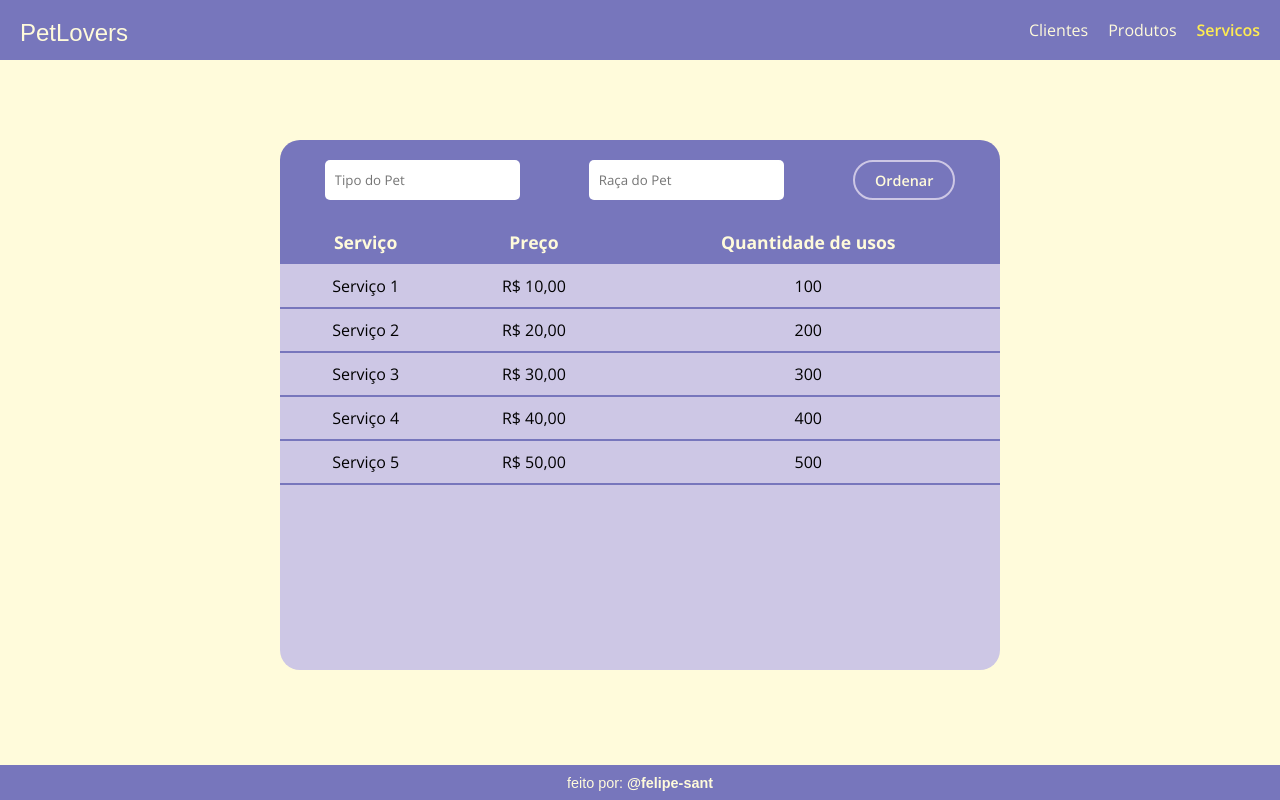
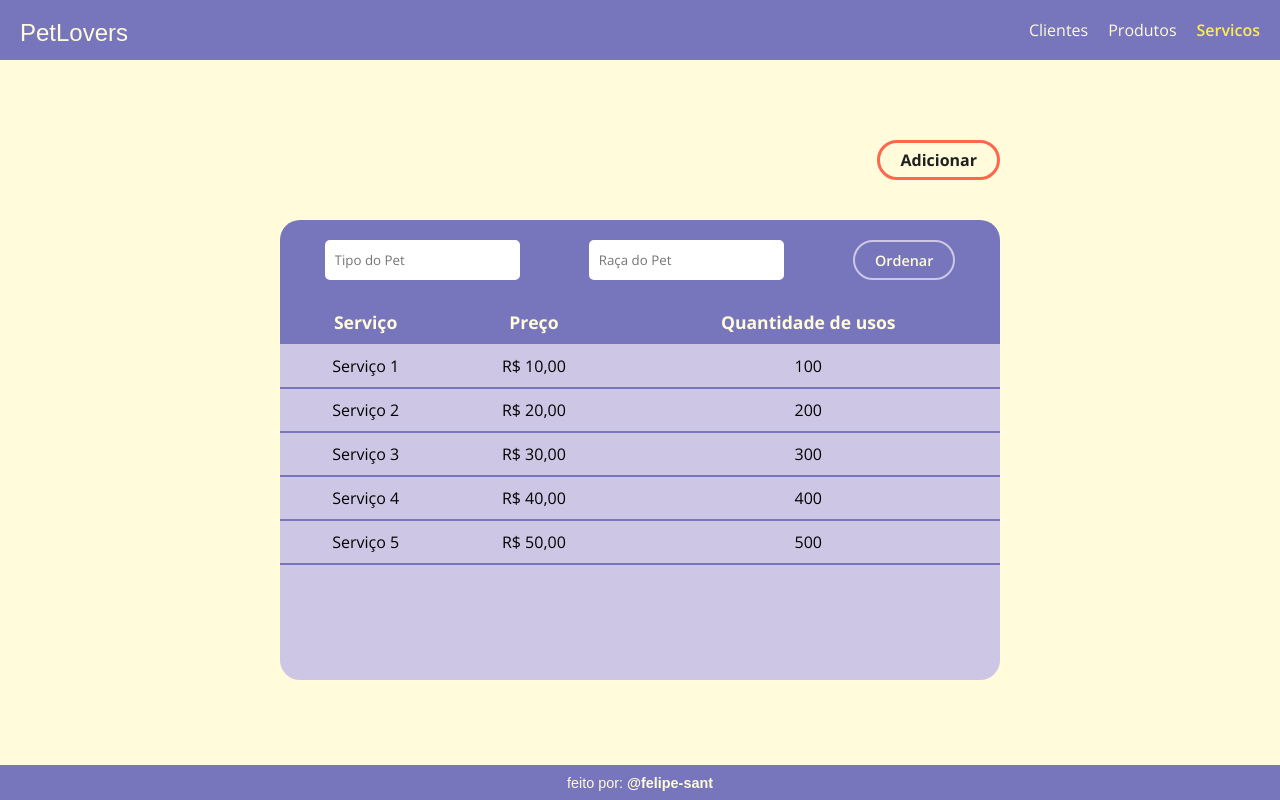
Before and after one commit to felipe-sant/PetLovers, a React (Create React App) app: page /servicos in a window 1280 px wide. Built offline with nearby package versions, Linux system fonts and the light colour scheme; a web font is replaced by a local one.

Commit message:
adicionando botao de relatorio

```diff
--- /dev/null
+++ b/src/components/botao.component.tsx
@@ -0,0 +1,31 @@
+import React from "react";
+import adicionar from "../styles/botaoAdicionar.module.css"
+import relatorio from "../styles/botaoRelatorio.module.css";
+
+type BotaoProps = {
+    texto: string,
+    effect: () => void
+    tipo: "adicionar" | "relatorio"
+}
+
+class Botao extends React.Component<BotaoProps> {
+    render() {
+        if (this.props.tipo === "adicionar") {
+            return (
+                <button onClick={this.props.effect} className={adicionar.botao}>
+                    {this.props.texto}
+                </button>
+            )
+        }
+
+        if (this.props.tipo === "relatorio") {
+            return (
+                <button onClick={this.props.effect} className={relatorio.botao}>
+                    {this.props.texto}
+                </button>
+            )
+        }
+    }
+}
+
+export default Botao
--- a/src/components/botaoAdicionar.component.tsx
+++ /dev/null
@@ -1,19 +0,0 @@
-import React from "react";
-import styles from "../styles/botao.module.css";
-
-type BotaoProps = {
-    texto: string,
-    effect: () => void
-}
-
-class BotaoAdicionar extends React.Component<BotaoProps> {
-    render() {
-        return (
-            <button onClick={this.props.effect} className={styles.botao}>
-                {this.props.texto}
-            </button>
-        )
-    }
-}
-
-export default BotaoAdicionar
--- a/src/pages/clientes.page.tsx
+++ b/src/pages/clientes.page.tsx
@@ -2,13 +2,13 @@ import React from "react";
 import Navbar from "../components/navbar.component";
 import Footer from "../components/footer.component";
 import styles from "../styles/clientes.module.css";
-import BotaoAdicionar from "../components/botaoAdicionar.component";
 import ItemCliente from "../components/itemCliente.component";
 import Cliente from "../model/cliente";
 import CPF from "../model/cpf";
 import Telefone from "../model/telefone";
 import RG from "../model/rg";
 import Pet from "../model/pet";
+import Botao from "../components/botao.component";
 
 let clientes:Array<Cliente> = []
 
@@ -65,7 +65,8 @@ class Clientes extends React.Component {
                     <div className={styles.conteudo}>
                         <main>
                             <div className={styles.botoes}>
-                                <BotaoAdicionar texto="Adicionar" effect={AdicionarCliente} />
+                                <Botao tipo="relatorio" texto="Relatório" effect={() => {}} />
+                                <Botao tipo="adicionar" texto="Adicionar" effect={AdicionarCliente} />
                             </div>
                             <div className={styles.listagem}>
                                 {clientes.map(element => {
--- a/src/pages/produtos.page.tsx
+++ b/src/pages/produtos.page.tsx
@@ -2,6 +2,7 @@ import React from "react";
 import Footer from "../components/footer.component";
 import Navbar from "../components/navbar.component";
 import styles from "../styles/produtoServicos.module.css";
+import Botao from "../components/botao.component";
 
 class Produtos extends React.Component {
     render() {
@@ -9,6 +10,9 @@ class Produtos extends React.Component {
             <>
                 <Navbar />
                 <main className={styles.main}>
+                    <div className={styles.botoes}>
+                        <Botao tipo="adicionar" texto="Adicionar" effect={() => {}} />
+                    </div>
                     <div className={styles.filtro}>
                         <form action="">
                             <input type="text" placeholder="Tipo do Pet"/>
--- a/src/pages/servicos.page.tsx
+++ b/src/pages/servicos.page.tsx
@@ -2,6 +2,7 @@ import React from "react";
 import Footer from "../components/footer.component";
 import Navbar from "../components/navbar.component";
 import styles from "../styles/produtoServicos.module.css"
+import Botao from "../components/botao.component";
 
 class Servicos extends React.Component {
     render() {
@@ -9,6 +10,9 @@ class Servicos extends React.Component {
             <>
                 <Navbar />
                 <main className={styles.main}>
+                    <div className={styles.botoes}>
+                        <Botao tipo="adicionar" texto="Adicionar" effect={() => {}} />
+                    </div>
                     <div className={styles.filtro}>
                         <form action="">
                             <input type="text" placeholder="Tipo do Pet"/>
--- /dev/null
+++ b/src/styles/botaoRelatorio.module.css
@@ -0,0 +1,22 @@
+.botao {
+    background-color: var(--branco);
+
+    height: 40px;
+    padding: 0px 20px;
+
+    font-family: var(--text);
+    font-size: 1rem;
+    font-weight: bold;
+    color: var(--preto);
+
+    border: 3px solid var(--amarelo);
+    border-radius: 20px;
+
+    cursor: pointer;
+    transition: background-color 0.1s, color 0.1s;
+}
+
+.botao:hover {
+    background-color: var(--amarelo);
+    color: var(--branco);
+}
--- a/src/styles/clientes.module.css
+++ b/src/styles/clientes.module.css
@@ -95,7 +95,7 @@
     padding: 20px;
 
     display: flex;
-    justify-content: flex-end;
+    justify-content: space-between;
     align-items: center;
 }
 
--- a/src/styles/produtoServicos.module.css
+++ b/src/styles/produtoServicos.module.css
@@ -1,3 +1,10 @@
+.botoes {
+    display: flex;
+    flex-direction: row;
+    justify-content: end;
+    margin-bottom: 40px;
+}
+
 .filtro form {
     background-color: var(--azul);
     padding: 20px;
@@ -39,9 +46,9 @@
     background-color: var(--azulClaro);
     border-bottom-left-radius: 20px;
     border-bottom-right-radius: 20px;
-    padding-bottom: 10px;
-    min-height: calc(100vh - 350px);
-    max-height: auto;
+    min-height: calc(100vh - 420px);
+    padding-bottom: 20px;
+    height: auto;
 }
 
 .tabela table {
```
Also changed, not shown: src/styles/botaoAdicionar.module.css (renamed from src/styles/botao.module.css).
